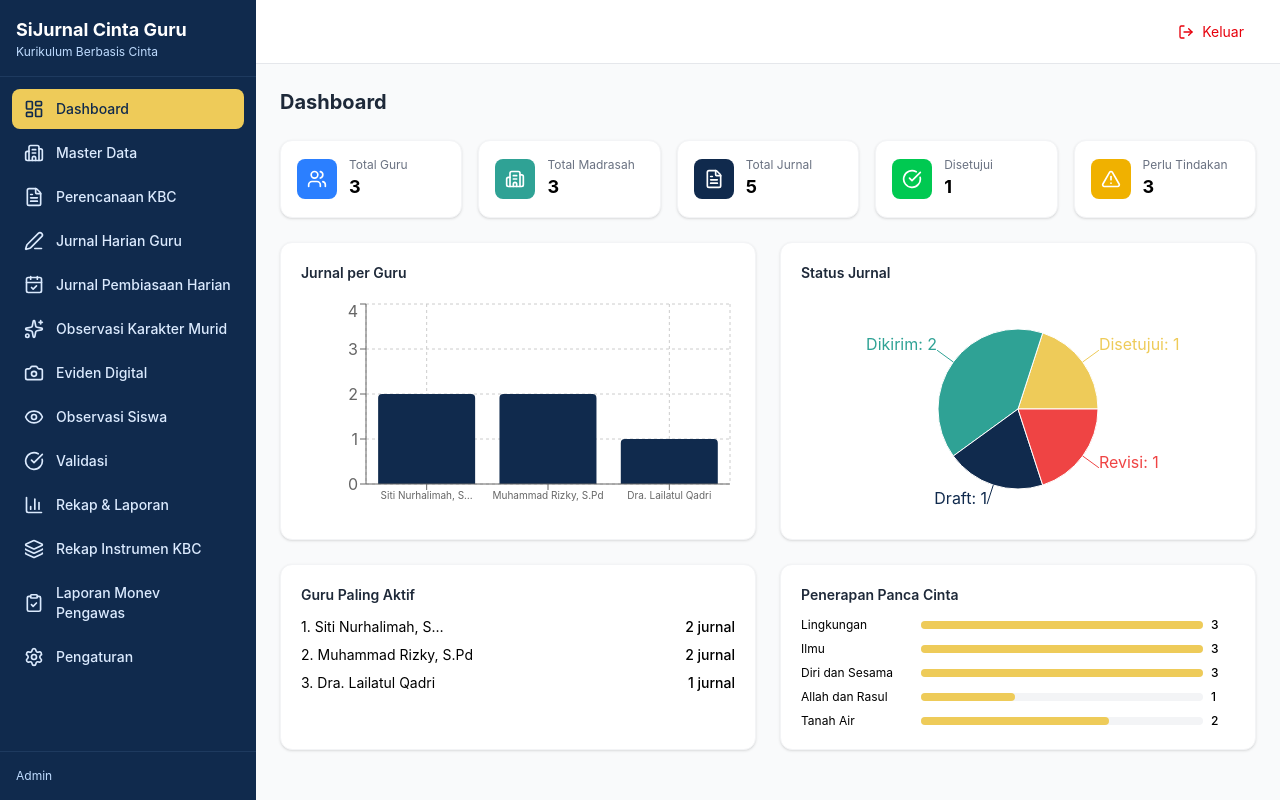
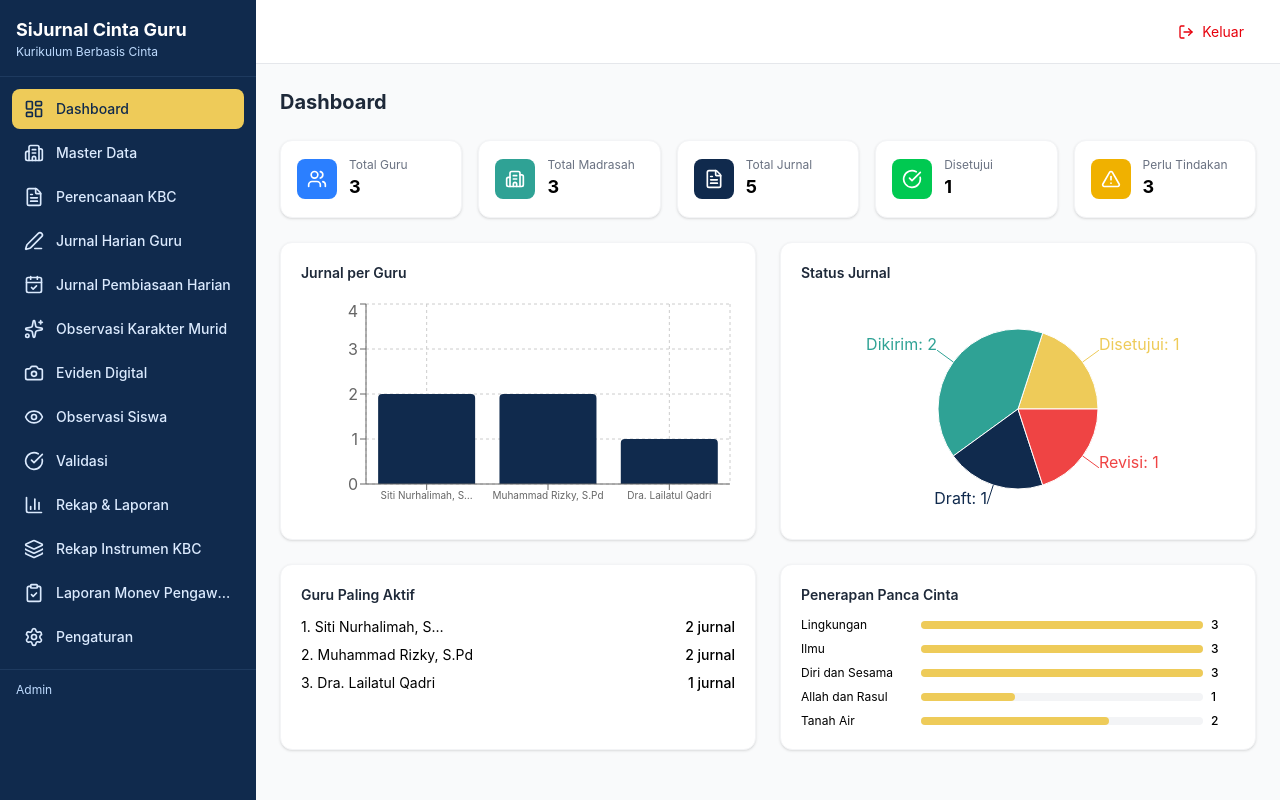
Before and after one commit to Subariyanto/sijurnal-cinta-guru, a React (Vite) app: page /#/ in a window 1280 px wide. Built offline with nearby package versions, Linux system fonts and the light colour scheme; sample sign-in values are in the browser's storage.

Commit message:
fix: sidebar - full scroll incl footer, single-line menu (no wrap)

```diff
--- a/src/components/Sidebar.jsx
+++ b/src/components/Sidebar.jsx
@@ -48,19 +48,21 @@ export default function Sidebar({ open, onClose }) {
           </div>
           <button onClick={onClose} className="lg:hidden p-1 hover:bg-[#1e3a5f] rounded"><X className="w-5 h-5" /></button>
         </div>
-        <nav className="flex-1 min-h-0 p-3 space-y-1 overflow-y-auto">
+        <div className="flex-1 min-h-0 overflow-y-auto">
+          <nav className="p-3 space-y-1">
             {filtered.map(m => (
               <NavLink key={m.to} to={m.to} onClick={onClose}
-              className={`flex items-center gap-3 px-3 py-2.5 rounded-lg text-sm font-medium transition ${isActive(m.to) ? 'bg-[#eecb59] text-[#102a4d]' : 'hover:bg-[#1e3a5f] text-blue-100'}`}
+                className={`flex items-center gap-3 px-3 py-2.5 rounded-lg text-sm font-medium transition whitespace-nowrap ${isActive(m.to) ? 'bg-[#eecb59] text-[#102a4d]' : 'hover:bg-[#1e3a5f] text-blue-100'}`}
               >
-              <m.icon className="w-5 h-5" />
-              {m.label}
+                <m.icon className="w-5 h-5 flex-shrink-0" />
+                <span className="truncate">{m.label}</span>
               </NavLink>
             ))}
           </nav>
-        <div className="flex-shrink-0 p-4 border-t border-[#1e3a5f] text-xs text-blue-200">
-          <p className="font-medium">{user?.nama}</p>
-          <p className="capitalize">{user?.role?.replace('_', ' ')}</p>
+          <div className="px-4 py-3 border-t border-[#1e3a5f] text-xs text-blue-200">
+            <p className="font-medium truncate">{user?.nama}</p>
+            <p className="capitalize truncate">{user?.role?.replace('_', ' ')}</p>
+          </div>
         </div>
       </aside>
     </>
```
Lines whose indentation alone changed are shown as unchanged.
